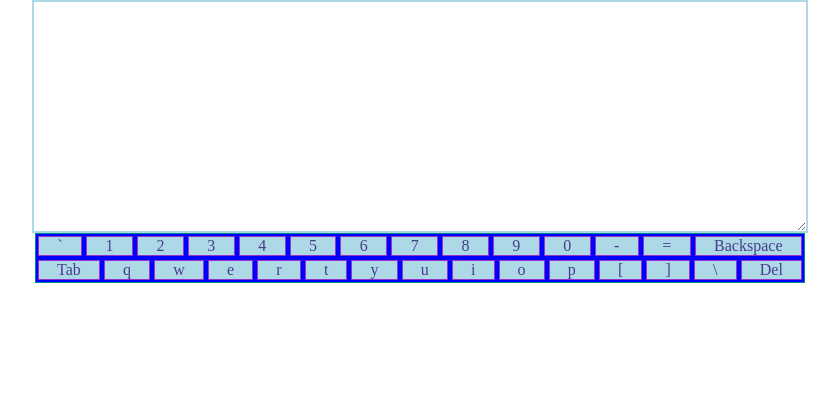
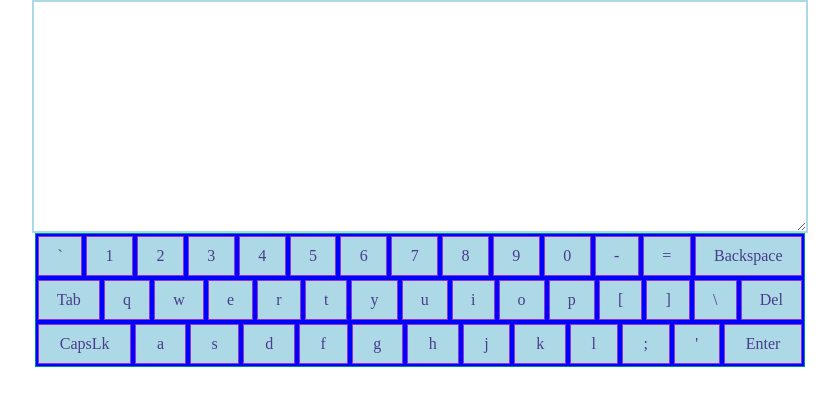
Before and after one commit to ValeryiaSp/virtual-keyboard, a plain HTML site: page index.html in a window 1280 px wide. Shown: the whole page, without its empty margins (220-1059 px from the left). Drawn offline with Linux system fonts and the light colour scheme.

Commit message:
feat: add language swither

```diff
--- a/script.js
+++ b/script.js
@@ -1,8 +1,8 @@
 let arrOfKeys = [
   [
     { "eventCode": "Backquote", "dataKey": '192', "value": '`' },
-    { "eventCode": "Digit1", "dataKey": '49', "value": '1' },
-    { "eventCode": "Digit2", "dataKey": '50', "value": '2' },
+    { "eventCode": "Digit1", "keyCode": '49', "value": '1' },
+    { "eventCode": "Digit2", "keyCode": '50', "value": '2' },
     { "eventCode": "Digit3", "dataKey": '51', "value": '3' },
     { "eventCode": "Digit4", "dataKey": '52', "value": '4' },
     { "eventCode": "Digit5", "dataKey": '53', "value": '5' },
@@ -32,10 +32,29 @@ let arrOfKeys = [
     { "eventCode": "BracketRight", "dataKey": '192', "value": '\\' },
     { "eventCode": "Backslash", "dataKey": '192', "value": 'Del' },
   ],
-  [],
+  [
+    { "eventCode": "CapsLock", "value": 'CapsLk', "isFunctional": 'true' },
+    { "eventCode": "KeyA", "value": 'a' },
+    { "eventCode": "KeyS", "value": 's' },
+    { "eventCode": "KeyD", "value": 'd' },
+    { "eventCode": "KeyF", "value": 'f' },
+    { "eventCode": "KeyG", "value": 'g' },
+    { "eventCode": "KeyH", "value": 'h' },
+    { "eventCode": "KeyJ", "value": 'j' },
+    { "eventCode": "KeyK", "value": 'k' },
+    { "eventCode": "KeyL", "value": 'l' },
+    { "eventCode": "Semicolon", "value": ';' },
+    { "eventCode": "Quote", "value": '\'' },
+    { "eventCode": "Enter",  "value": 'Enter', "isFunctional": 'true'},
+  ],
   [],
   [],
 ];
+
+const FIRST_LANG_SWITCH_KEY_CODE = 49;
+const SECOND_LANG_SWITCH_KEY_CODE = 50;
+
+
 
 function renderTextArea() {
   const inputField = document.createElement("textarea");
@@ -59,6 +78,10 @@ function prepareKeyboardRow(row) {
 
     keyEl.innerText = item.value;
     keyEl.setAttribute("data-code", item.eventCode);
+
+    if(item.keyCode) {
+      keyEl.setAttribute("data-keyCode", item.keyCode);
+    }
     keyEl.addEventListener('mousedown', event => keyboardKeyClickHandler(event));
     keyEl.addEventListener('mouseup', event => keyboardKeyClickHandler(event))
 
@@ -66,6 +89,20 @@ function prepareKeyboardRow(row) {
   })
 
   return rowEl;
+}
+
+function handleLanguageSwitch(event) {
+  if(event.type !== 'keyup' || ![FIRST_LANG_SWITCH_KEY_CODE, SECOND_LANG_SWITCH_KEY_CODE].includes(event.keyCode)) {
+    return
+
+  }
+  console.log(event)
+  const targetKeyCode = event.keyCode === FIRST_LANG_SWITCH_KEY_CODE ? SECOND_LANG_SWITCH_KEY_CODE : FIRST_LANG_SWITCH_KEY_CODE;
+  const targetKeyEl = document.querySelector(`div.keyboard__key--pressed[data-keyCode="${targetKeyCode}"]`)
+
+  if(targetKeyEl){
+    console.log('Language')
+  }
 }
 
 function keyEventHandler(event) {
@@ -77,6 +114,8 @@ function keyEventHandler(event) {
   if (targetEl) {
     targetEl.classList.toggle('keyboard__key--pressed')
   }
+
+  handleLanguageSwitch(event)
 }
 
 function renderKeyboard() {
--- a/style.css
+++ b/style.css
@@ -35,7 +35,7 @@ html, body {
   border: 1px solid darkorchid;
   border-radius: 2%;
   margin: 2px;
-  padding: 0;
+  padding: 10px;
   cursor: pointer;
   display: inline-flex;
   align-items: center;
```
